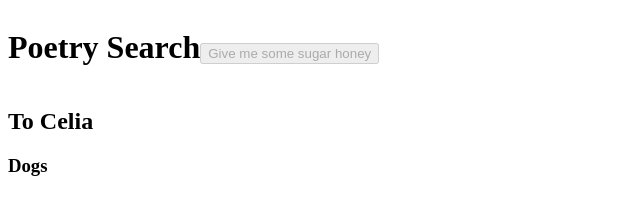
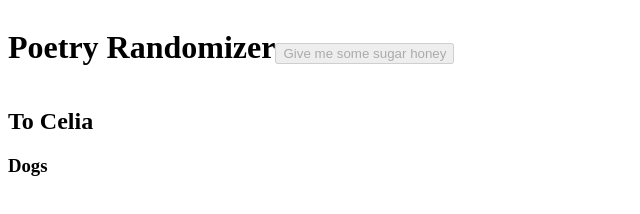
Before and after one commit to tomy8910/poetryapi, a plain HTML site: page index.html in a window 1280 px wide. Shown: the whole page, without its empty margins (0-640 px from the left). Drawn offline with Linux system fonts and the light colour scheme; no server answers.

```diff
--- a/index.html
+++ b/index.html
@@ -4,12 +4,12 @@
         <meta charset="utf-8">
 
         <meta name="viewport" content="width=device-width, initial-scale=1">
-        <title>Poetry Search</title>
+        <title>Poetry Randomizer</title>
         <link rel="stylesheet" href="style.css">
 
     </head>
     <body>
-        <h1 style="display:inline-block;">Poetry Search</h1><button class="btn">Give me some sugar honey</button>
+        <h1 style="display:inline-block;">Poetry Randomizer</h1><button class="btn">Give me some sugar honey</button>
         <h2 class="title">To Celia</h2>
         <h3 class="author">Dogs</h3>
         <p class="text">
```
Also changed, not shown: screenshot.png (added), 1 other file.
